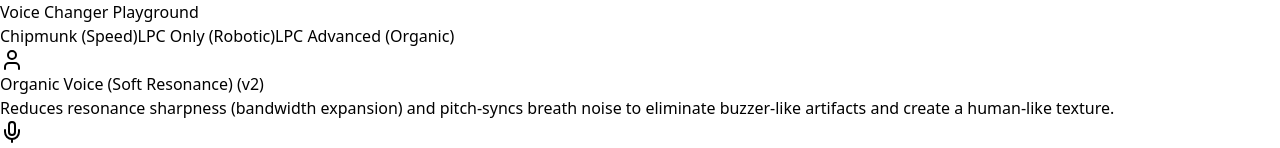
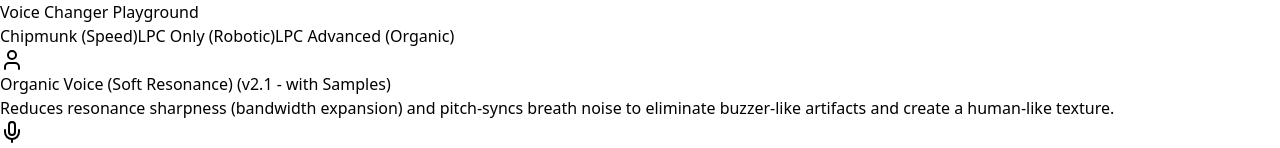
Before and after one commit to TangoRodriguez/voicechanger_cbd, a React (Vite) app: page / in a window 1280 px wide. Both pictures are taken after a click on the button "LPC Advanced (Organic)". Shown: the top 148 px of the page. Built offline with nearby package versions, Linux system fonts and the light colour scheme.

Commit message:
Update title to v2.1 to indicate deployment success

```diff
--- a/src/Step14.tsx
+++ b/src/Step14.tsx
@@ -667,7 +667,7 @@ const VoiceChangerStep14 = () => {
       <header className="mb-6 border-b pb-4">
         <h1 className="text-2xl font-bold flex items-center gap-2 text-indigo-600">
           <User className="w-6 h-6 text-green-500" />
-          Organic Voice (Soft Resonance) (v2)
+          Organic Voice (Soft Resonance) (v2.1 - with Samples)
         </h1>
         <p className="text-gray-600 mt-2 text-sm">
           Reduces resonance sharpness (bandwidth expansion) and pitch-syncs breath noise to eliminate buzzer-like artifacts and create a human-like texture.
```
